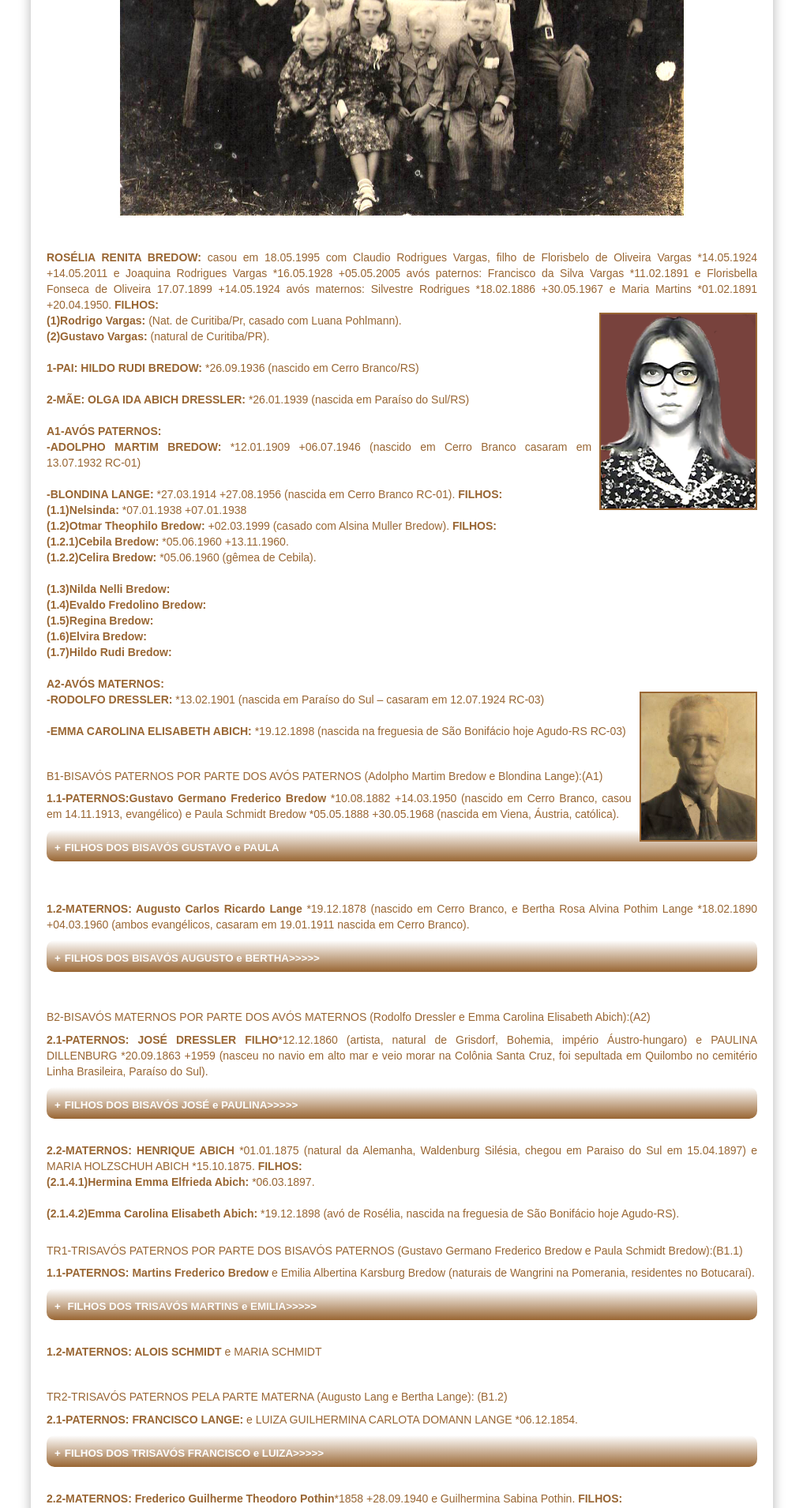
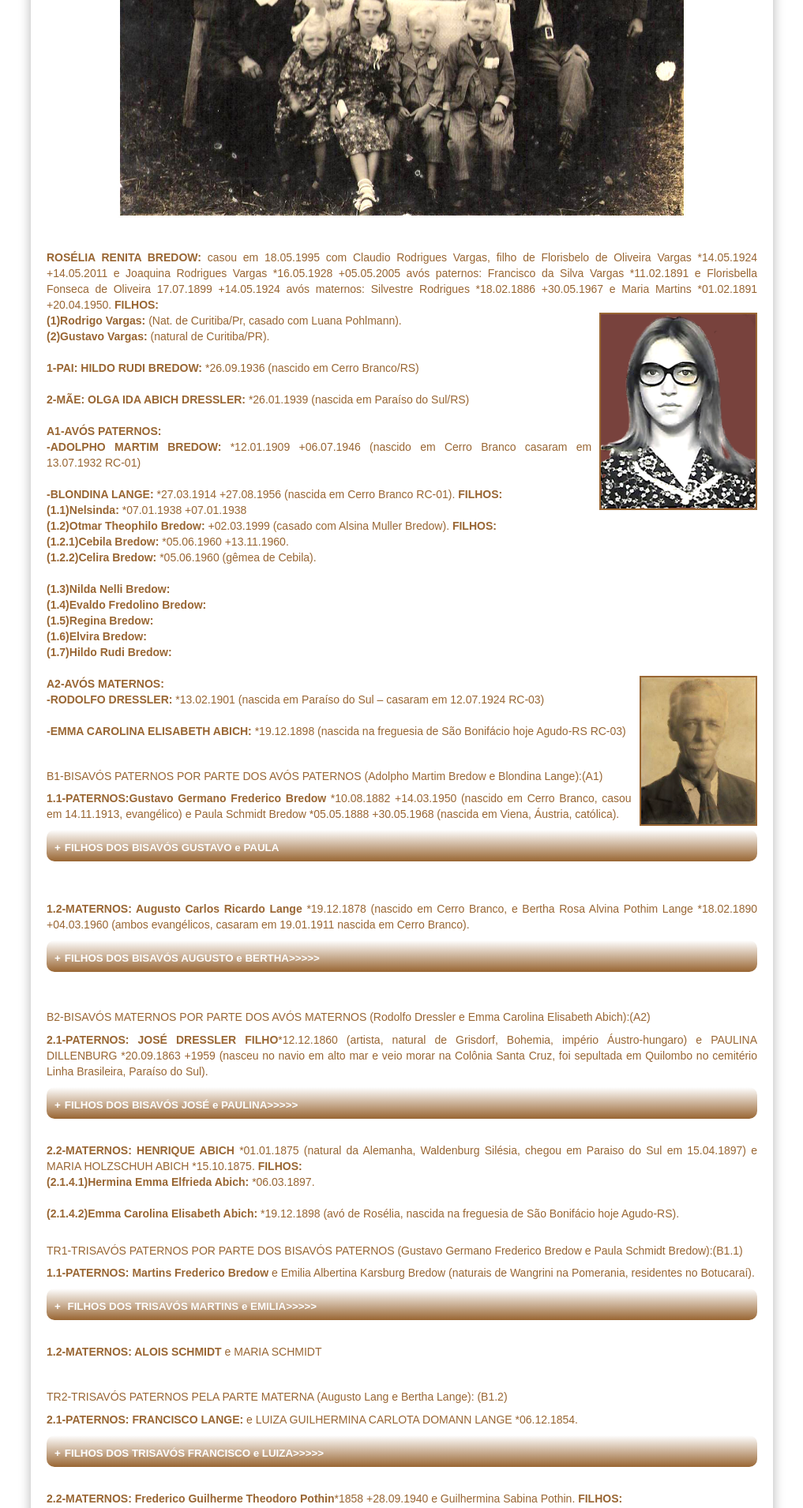
Before and after one commit to claudiovargas1955/claudiovargas1955.github.io, a Jekyll site: the page built from _pages/arvore-genealogica-de-roselia-renita-bredow.html, in a window 1280 px wide. Shown: the part 631-2541 px from the top of the page at 79% size, without its empty margins (131-1148 px from the left). Built offline with Jekyll 4.4.1, drawn with Linux system fonts in a browser that asks for light colours; some web fonts are replaced.

Commit message:
Update arvore-genealogica-de-roselia-renita-bredow.html

```diff
--- a/_pages/arvore-genealogica-de-roselia-renita-bredow.html
+++ b/_pages/arvore-genealogica-de-roselia-renita-bredow.html
@@ -94,10 +94,10 @@ Fonseca de Oliveira 17.07.1899 +14.05.1924 avós maternos: Silvestre Rodrigues *
 <b>(1.4)Evaldo Fredolino Bredow: </b><br>
 <b>(1.5)Regina Bredow: </b><br>
 <b>(1.6)Elvira Bredow: </b><br>
-<b>(1.7)Hildo Rudi Bredow: </b>
+<b>(1.7)Hildo Rudi Bredow: </b> <br/><br>
 
-<br/><br>
-<b>A2-AVÓS MATERNOS:</b><br><img class="dir" style="float:right"; src="/images/Rodolfo.png"; height="190px"; title="Rodolfo Dressler";/>
+<img class="dir" style="float:right"; src="/images/Rodolfo.png"; height="190px"; title="Rodolfo Dressler";/>
+<b>A2-AVÓS MATERNOS:</b><br>
 <b>-RODOLFO DRESSLER:</b> *13.02.1901 (nascida em Paraíso do Sul – casaram em 12.07.1924 RC-03)<br/><br/>
 <b>-EMMA CAROLINA ELISABETH ABICH:</b> *19.12.1898 (nascida na freguesia de São Bonifácio hoje Agudo-RS RC-03)</p> <br>
 
```
